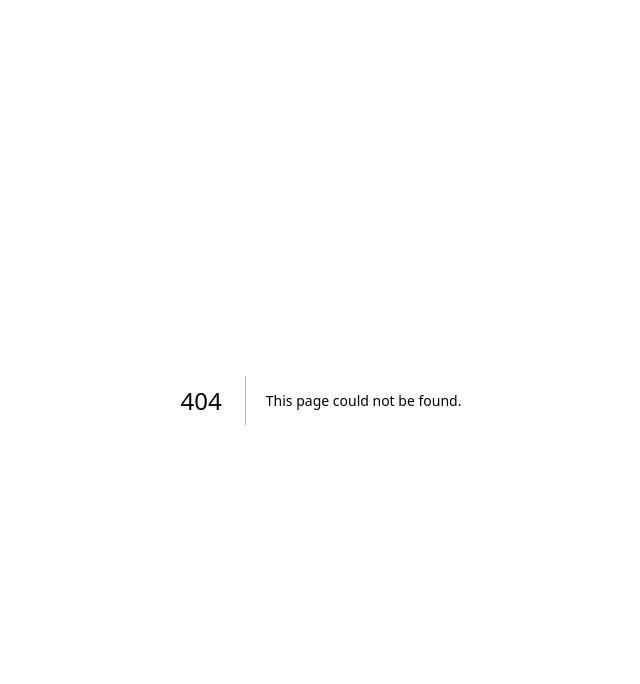
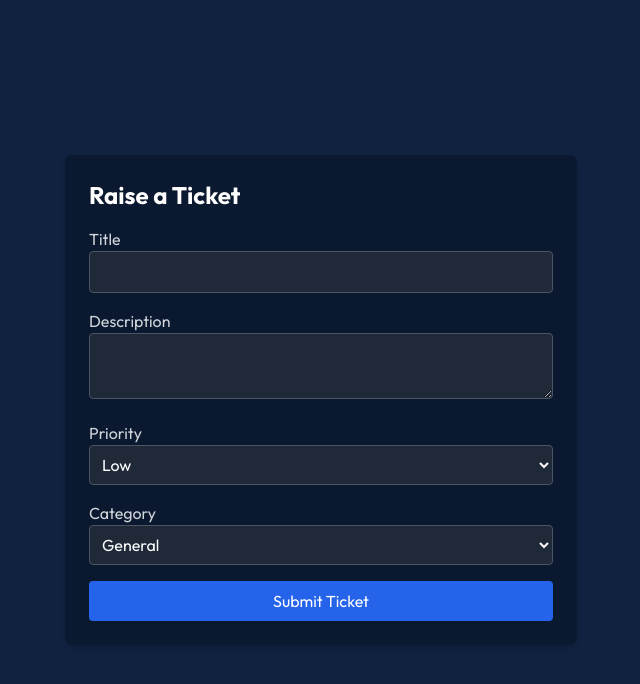
Before and after one commit to dikshapadi/ticketing-tool, a Next.js app: page /tickets/new in a window 1280 px wide. Before the commit this address had no page. Shown: the top 684 px of the page, without its empty margins (319-959 px from the left). Built offline with nearby package versions, Linux system fonts and the light colour scheme.

Commit message:
tickets/new, mongoconnect

```diff
--- a/pages/index.js
+++ b/pages/index.js
@@ -1,5 +1,5 @@
 import Navbar from '../components/Navbar';
-
+import connectDB from "@/lib/mongodb/connect";
 export default function Home() {
   return (
     <div>
--- /dev/null
+++ b/pages/tickets/new.js
@@ -0,0 +1,92 @@
+import { useState } from "react";
+
+const NewTicket = () => {
+  const [title, setTitle] = useState("");
+  const [description, setDescription] = useState("");
+  const [priority, setPriority] = useState("Low");
+  const [category, setCategory] = useState("General");
+  const [error, setError] = useState("");
+
+  const handleSubmit = async (e) => {
+    e.preventDefault();
+
+    // Basic validation
+    if (!title || !description) {
+      setError("Title and description are required.");
+      return;
+    }
+
+    setError(""); // Clear errors if valid
+  };
+
+  return (
+    <div className="min-h-screen bg-[#112240] text-white flex items-center justify-center">
+      <div className="bg-[#0A192F] p-6 rounded-lg shadow-md w-full max-w-lg">
+        <h2 className="text-2xl font-bold mb-4">Raise a Ticket</h2>
+
+        {error && <p className="text-red-500">{error}</p>}
+
+        <form onSubmit={handleSubmit} className="space-y-4">
+          {/* Title */}
+          <div>
+            <label className="block text-gray-300">Title</label>
+            <input
+              type="text"
+              className="w-full p-2 rounded bg-gray-800 border border-gray-600"
+              value={title}
+              onChange={(e) => setTitle(e.target.value)}
+              required
+            />
+          </div>
+
+          {/* Description */}
+          <div>
+            <label className="block text-gray-300">Description</label>
+            <textarea
+              className="w-full p-2 rounded bg-gray-800 border border-gray-600"
+              value={description}
+              onChange={(e) => setDescription(e.target.value)}
+              required
+            />
+          </div>
+
+          {/* Priority */}
+          <div>
+            <label className="block text-gray-300">Priority</label>
+            <select
+              className="w-full p-2 rounded bg-gray-800 border border-gray-600"
+              value={priority}
+              onChange={(e) => setPriority(e.target.value)}
+            >
+              <option value="Low">Low</option>
+              <option value="Medium">Medium</option>
+              <option value="High">High</option>
+            </select>
+          </div>
+
+          {/* Category */}
+          <div>
+            <label className="block text-gray-300">Category</label>
+            <select
+              className="w-full p-2 rounded bg-gray-800 border border-gray-600"
+              value={category}
+              onChange={(e) => setCategory(e.target.value)}
+            >
+              <option value="General">General</option>
+              <option value="IT Support">K8s</option>
+              <option value="HR">Networks</option>
+              <option value="Finance">Project Based</option>
+            </select>
+          </div>
+
+          {/* Submit Button */}
+          <button className="bg-blue-600 hover:bg-blue-700 px-6 py-2 rounded w-full">
+            Submit Ticket
+          </button>
+        </form>
+      </div>
+    </div>
+  );
+};
+
+export default NewTicket;
```
Also changed, not shown: lib/connect.js (deleted, +0 -27 lines), lib/mongodb/connect.js (added, +36 -0 lines), lib/mongodb/models/ticket.js (line endings or trailing spaces), lib/mongodb/models/user.js (renamed from lib/models/user.js).
